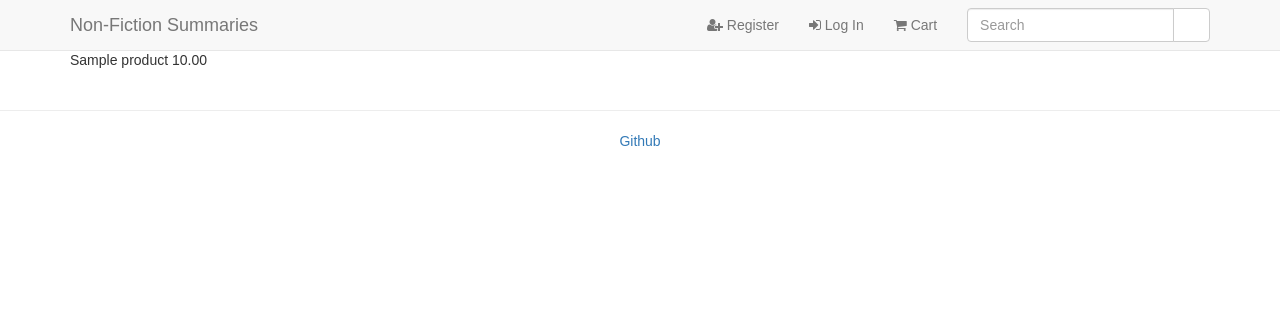
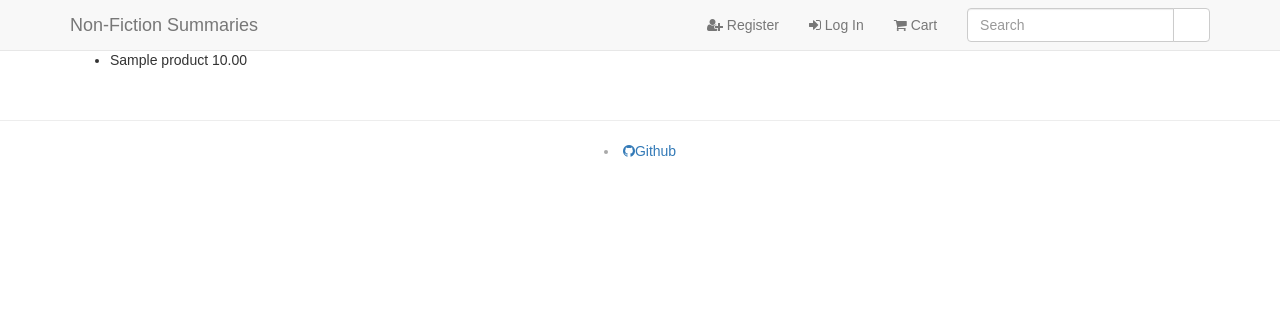
Before and after one commit to tahsin52/StripeExample, a Django app: page / in a window 1280 px wide. Shown: the top 311 px of the page. Run offline with Django 3.2, Linux system fonts and the light colour scheme; tables that the repository leaves empty hold one stand-in row (values such as "Sample post"); some libraries are stand-ins or nearby versions; some web fonts are replaced.

Commit message:
Same update with template

```diff
--- a/templates/base.html
+++ b/templates/base.html
@@ -21,13 +21,7 @@
             <div class="modal-content">
                 <div class="modal-header">
                     <button type="button" class="close" data-dismiss="modal">&times;</button>
-                    <h2 class="modal-title">Non Fiction Summaries</h2>
-                </div>
-                <div class="modal-body">
-                    <p>With a subscription service of €5 a month, you can get an unlimited number of book summaries,
-                       saving you time and money in the process. If you are just interested in one particular summary, our
-                       online shop allows you to purchase without having to sign up for the subsscription service.
-                    </p>
+                    <h2 class="modal-title">Ecommerce</h2>
                 </div>
                 <div class="modal-footer">
                     <button type="button" class="btn btn-default" data-dismiss="modal">Close</button>
@@ -84,7 +78,7 @@
     </div>
     <footer>
         <div class="container text-center">
-            <a href="https://github.com/tahsin52"><p>Github</p></a>
+            <li><a href="https://github.com/tahsin52"><i class="fa fa-github"></i>Github</a></li>
         </div>
     </footer>
 </body>
--- a/templates/index.html
+++ b/templates/index.html
@@ -1,9 +1,11 @@
 {% extends 'base.html' %}
 
 {% block content %}
-    {% for product in products %}
-        {{ product.title }}
-        {{ product.price }}
-    {% endfor %}
-
+    <ul>
+        {% for product in products %}
+               <li>{{ product.title }}
+                   {{ product.price }}
+                </li>
+        {% endfor %}
+    </ul>
 {% endblock %}
```
